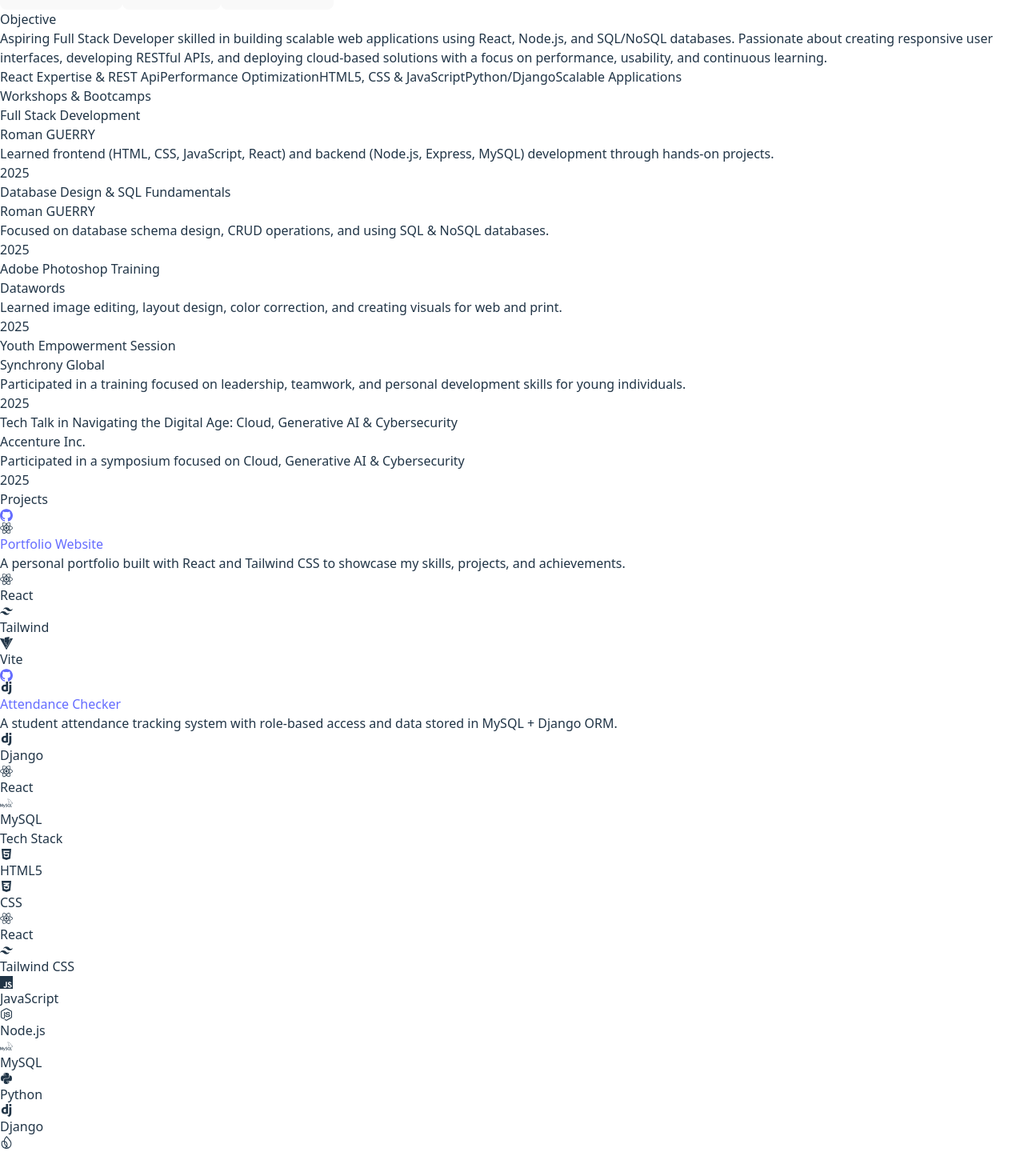
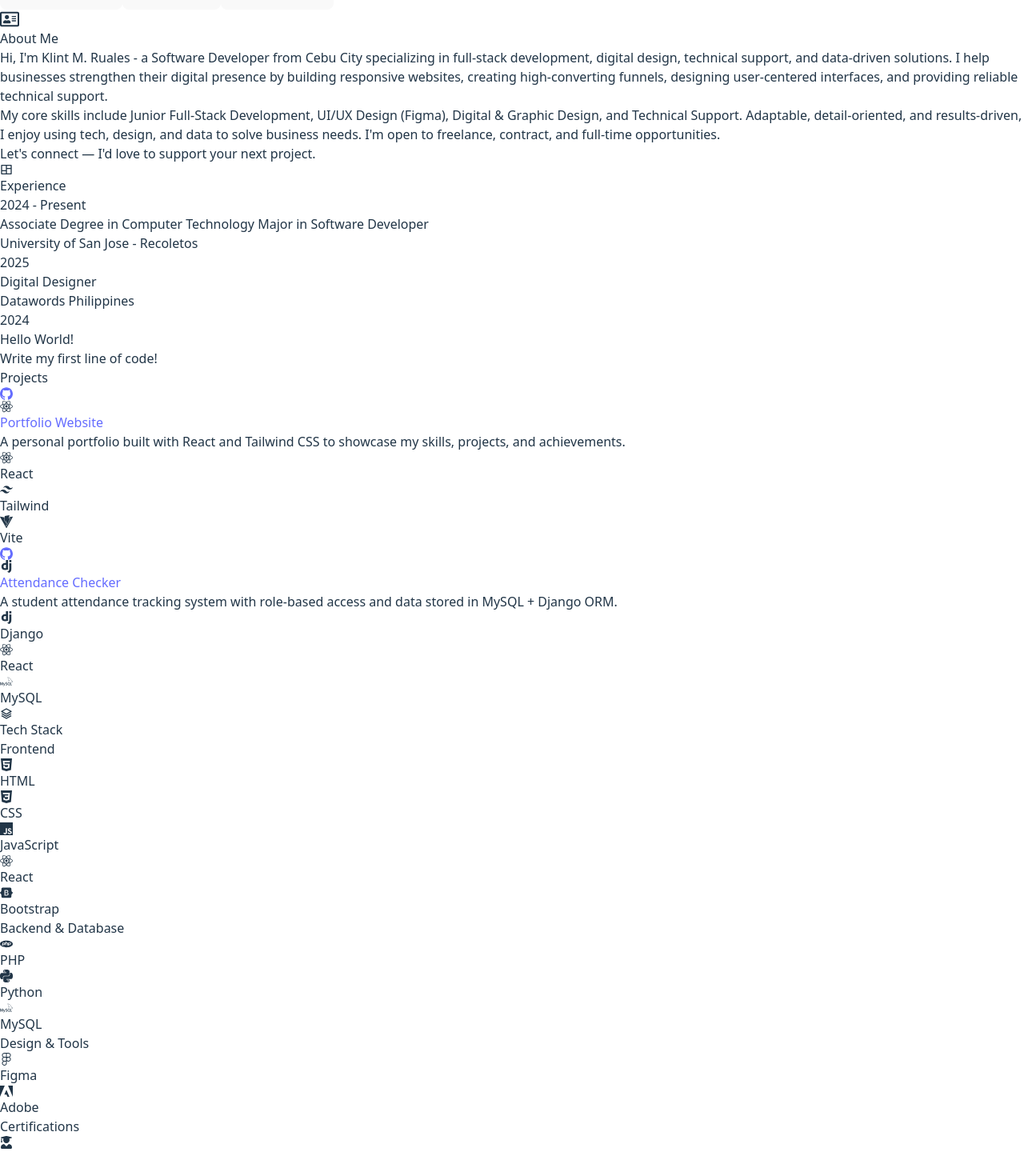
Before and after one commit to klint-droid/Portfolio, a React (Vite) app: page / in a window 1280 px wide. Shown: the part 660-2100 px from the top of the page at 80% size. Built offline with nearby package versions, Linux system fonts and the light colour scheme.

Commit message:
update some features

```diff
--- a/src/App.jsx
+++ b/src/App.jsx
@@ -16,5 +16,6 @@
       <TechStack />
       <Certifications />
     </div>
+
   );
 }
--- a/src/components/About.jsx
+++ b/src/components/About.jsx
@@ -1,30 +1,25 @@
 import React from "react";
+import { FaRegAddressCard } from "react-icons/fa";
 
 const About = () => {
     return(
-        <section className="bg-gray-800 p-6 rounded-xl shadow mt-6">
-            <h2 className="text-2xl font-bold mb-3">Objective</h2>
-            <p className="text-gray-600 leading-relaxed">Aspiring Full Stack Developer skilled in building scalable web applications using React, Node.js, and SQL/NoSQL databases.
-                Passionate about creating responsive user interfaces, developing RESTful APIs, and deploying
-                cloud-based solutions with a focus on performance, usability, and continuous learning.</p>
-            <div className="flex flex-wrap gap-3 mt-4">
-                <span className="bg-blue-600 text-white px-3 py-1 rounded-full text-sm transform hover:translate-x-1 transition duration-300">
-                    React Expertise & REST Api
-                </span>
-                <span className="bg-blue-600 text-white px-3 py-1 rounded-full text-sm transform hover:translate-x-1 transition duration-300">
-                    Performance Optimization
-                </span>
-                <span className="bg-blue-600 text-white px-3 py-1 rounded-full text-sm transform hover:translate-x-1 transition duration-300">
-                    HTML5, CSS & JavaScript
-                </span>
-                <span className="bg-blue-600 text-white px-3 py-1 rounded-full text-sm transform hover:translate-x-1 transition duration-300">
-                    Python/Django
-                </span>
-                <span className="bg-blue-600 text-white px-3 py-1 rounded-full text-sm transform hover:translate-x-1 transition duration-300">
-                    Scalable Applications
-                </span>
+        <div className="bg-white rounded-3xl p-6 shadow-sm border border-gray-100 h-full">
+            <div className="flex items-center gap-2 mb-4">
+                <FaRegAddressCard className="text-gray-700" size={24} />
+                <h2 className="text-lg font-bold text-gray-900">About Me</h2>
             </div>
-        </section>
+            <div className="text-gray-800 text-[20px] leading-relaxed flex flex-col gap-4">
+                <p>
+                    Hi, I'm <span className="font-semibold text-gray-800">Klint M. Ruales</span> - a Software Developer from Cebu City specializing in full-stack development, digital design, technical support, and data-driven solutions. I help businesses strengthen their digital presence by building responsive websites, creating high-converting funnels, designing user-centered interfaces, and providing reliable technical support.
+                </p>
+                <p>
+                    My core skills include Junior Full-Stack Development, UI/UX Design (Figma), Digital & Graphic Design, and Technical Support. Adaptable, detail-oriented, and results-driven, I enjoy using tech, design, and data to solve business needs. I'm open to freelance, contract, and full-time opportunities.
+                </p>
+                <p>
+                    Let's connect — I'd love to support your next project.
+                </p>
+            </div>
+        </div>
     );
 }
 
--- a/src/components/Experience.jsx
+++ b/src/components/Experience.jsx
@@ -1,58 +1,48 @@
 import React from "react";
+import { RiLayoutMasonryLine } from "react-icons/ri";
 
 const Experience = () => {
-    const seminars = [
+    const timelineData = [
         {
-            title: "Full Stack Development",
-            organizer: "Roman GUERRY",
-            year: "2025",
-            description: "Learned frontend (HTML, CSS, JavaScript, React) and backend (Node.js, Express, MySQL) development through hands-on projects."
+            role: "Associate Degree in Computer Technology Major in Software Developer",
+            company: "University of San Jose - Recoletos",
+            year: "2024 - Present",
         },
         {
-            title: "Database Design & SQL Fundamentals",
-            organizer: "Roman GUERRY",
+            role: "Digital Designer",
+            company: "Datawords Philippines",
             year: "2025",
-            description: "Focused on database schema design, CRUD operations, and using SQL & NoSQL databases."
         },
         {
-            title: "Adobe Photoshop Training",
-            organizer: "Datawords",
-            year: "2025",
-            description: "Learned image editing, layout design, color correction, and creating visuals for web and print."
+            role: "Hello World!",
+            company: "Write my first line of code!",
+            year: "2024",
         },
-        {
-            title: "Youth Empowerment Session",
-            organizer: "Synchrony Global",
-            year: "2025",
-            description: "Participated in a training focused on leadership, teamwork, and personal development skills for young individuals."
-        },
-        {
-            title: "Tech Talk in Navigating the Digital Age: Cloud, Generative AI & Cybersecurity",
-            organizer: "Accenture Inc.",
-            year: "2025",
-            description: "Participated in a symposium focused on Cloud, Generative AI & Cybersecurity"
-        }
     ]
 
     return(
-        <section className="bg-gray-800 p-6 rounded-xl shadow mt-6">
-            <h2 className="text-2xl font-bold mb-3">Workshops & Bootcamps</h2>
-            <ul className="space-y-4">
-                {seminars.map((e, index) => (
-                    <li
-                    key={index}
-                    className="flex justify-between items-center border-gray-700"
-                    >
-                        <div>
-                            <h3 className="font-semibold text-white">{e.title}</h3>
-                            <h2 className="text-gray-400 text-sm">{e.organizer}</h2>
-                            <p className="text-gray-400 text-sm">{e.description}</p>
-                        </div>
-                        <span className="text-gray-500">{e.year}</span>
-                    </li>
+        <div className="bg-white rounded-3xl p-6 shadow-sm border border-gray-100">
+            <div className="flex items-center gap-2 mb-3">
+                <RiLayoutMasonryLine className="text-lg text-gray-800"/>
+                <h2 className="text-lg font-bold text-gray-900">Experience</h2>
+            </div>
+            <div className="relative border-l border-gray-200 ml-2 space-y-8 pb-2">
+                {timelineData.map((item, index) => (
+                <div key={index} className="relative pl-6">
+                    <div className="absolute -left-[5px] top-1.5 w-2.5 h-2.5 bg-gray-900 rounded-full border-white box-content"></div>
+                    <span className="text-xs font-semibold text-gray-400 mb-0.5 block">
+                        {item.year}
+                    </span>
+                    <h3 className="text-sm font-semibold text-gray-900 leading-tight">
+                        {item.role}
+                    </h3>
+                    <p className="text-xs text-gray-500 mt-1">
+                        {item.company}
+                    </p>
+                </div>
                 ))}
-            </ul>
-        </section>
+            </div>
+        </div>
     );
 }
 
--- a/src/components/Header.jsx
+++ b/src/components/Header.jsx
@@ -31,7 +31,7 @@
   }, [index, isDeleting]);
 
   return (
-    <div className="bg-white rounded-3xl p-6 md:p-8 shadow-sm border border-gray relative overflow-hidden">
+    <div className="bg-white rounded-3xl p-6 md:p-8 shadow-sm relative overflow-hidden">
       <div className="absolute top-6 right-6">
         <div className="w-12 h-6 bg-gray-200 rounded-full flex items-center p-1 cursor-pointer hover:bg-gray-300 transition-colors">
           <div className="w-4 h-4 bg-white rounded-full shadow-sm transform translate-x-0 transition-transform"></div>
--- a/src/components/TechStack.jsx
+++ b/src/components/TechStack.jsx
@@ -1,38 +1,54 @@
 import React from "react";
-import { FaHtml5, FaCss3Alt, FaReact, FaNodeJs, FaPython, FaGitAlt, FaGithub } from "react-icons/fa";
-import { SiTailwindcss, SiMysql, SiDjango, SiFirebase, SiJavascript, SiPostman } from "react-icons/si";
+import { BiLayer } from 'react-icons/bi';
+import {
+  SiHtml5, SiCss3, SiJavascript, SiReact, SiBootstrap,
+  SiPhp, SiPython, SiMysql,
+  SiFigma,
+  SiAdobe} from 'react-icons/si';
+const TechStack = () => {
 
-const TechStack = () => {
-    const techs = [
-        { name: "HTML5", icon: <FaHtml5 className="text-orange-500 text-3xl" /> },
-        { name: "CSS", icon: <FaCss3Alt className="text-blue-500 text-3xl" /> },
-        { name: "React", icon: <FaReact className="text-sky-400 text-3xl" /> },
-        { name: "Tailwind CSS", icon: <SiTailwindcss className="text-cyan-400 text-3xl" /> },
-        { name: "JavaScript", icon: <SiJavascript className="text-yellow-400 text-3xl" /> },
-        { name: "Node.js", icon: <FaNodeJs className="text-green-500 text-3xl" /> },
-        { name: "MySQL", icon: <SiMysql className="text-blue-600 text-3xl" /> },
-        { name: "Python", icon: <FaPython className="text-yellow-500 text-3xl" /> },
-        { name: "Django", icon: <SiDjango className="text-green-700 text-3xl" /> },
-        { name: "Firebase", icon: <SiFirebase className="text-amber-500 text-3xl" /> },
-        { name: "GIT", icon: <FaGitAlt className="text-red-500 text-3xl" /> },
-        { name: "GitHub", icon: <FaGithub className="text-gray-300 text-3xl" /> },
-        { name: "REST APIs", icon: <SiPostman className="text-orange-400 text-3xl" /> },
-    ]
+    const Badge = ({ icon: IconBase, name, colorClass }) => (
+        <div className="flex items-center gap-1.5 px-3 py-1.5 border border-gray-100 rounded-lg bg-white shadow-sm hover:shadow-md transition-shadow">
+            <IconBase className={`${colorClass} text-sm`} />
+            <span className="text-xs font-semibold text-gray-700">{name}</span>
+        </div>
+    );
+
     return(
-        <section className="bg-gray-800 p-6 rounded-xl shadow mt-6">
-            <h2 className="text-2xl font-bold mb-3">Tech Stack</h2>
-            <div className="flex flex-wrap gap-3">
-                {techs.map((tech, index) => (
-                    <div
-                    key={index}
-                    className="flex flex-col items-center justify-center bg-gray-900 p-4 rounded-lg shadow hover:shadow-lg transform hover:translate-x-1 transition duration-300"
-                    >
-                        {tech.icon}
-                    <span className="mt-2 text-sm font-medium">{tech.name}</span>
+        <div className="bg-white rounded-3xl p-6 shadow-sm border border-gray-100">
+            <div className="flex items-center gap-2 mb-6">
+                <BiLayer className="text-lg text-gray-800" />
+                <h2 className="text-lg font-bold text-gray-900">Tech Stack</h2>
+            </div>
+
+            <div className="space-y-6">
+                <div>
+                    <h3 className="text-xs font-bold text-gray-400 uppercase tracking-wider mb-3">Frontend</h3>
+                    <div className="flex flex-wrap gap-2">
+                        <Badge icon={SiHtml5} name="HTML" colorClass="text-orange-500"/>
+                        <Badge icon={SiCss3} name="CSS" colorClass="text-blue-500"/>
+                        <Badge icon={SiJavascript} name="JavaScript" colorClass="text-yellow-500"/>
+                        <Badge icon={SiReact} name="React" colorClass="text-cyan-500"/>
+                        <Badge icon={SiBootstrap} name="Bootstrap" colorClass="text-purple-500"/>
                     </div>
-                ))}
+                </div>
+                <div>
+                    <h3 className="text-xs font-bold text-gray-400 uppercase tracking-wider mb-3">Backend & Database</h3>
+                    <div className="flex flex-wrap gap-2">
+                        <Badge icon={SiPhp} name="PHP" colorClass="text-purple-700"/>
+                        <Badge icon={SiPython} name="Python" colorClass="text-yellow-600"/>
+                        <Badge icon={SiMysql} name="MySQL" colorClass="text-blue-700"/>
+                    </div>
+                </div>
+                <div>
+                    <h3 className="text-xs font-bold text-gray-400 uppercase tracking-wider mb-3">Design & Tools</h3>
+                    <div className="flex flex-wrap gap-2">
+                        <Badge icon={SiFigma} name="Figma" colorClass="text-purple-500"/>
+                        <Badge icon={SiAdobe} name="Adobe" colorClass="text-blue-500"/>
+                    </div>
+                </div>
             </div>
-        </section>
+        </div>
     );
 }
 
```
